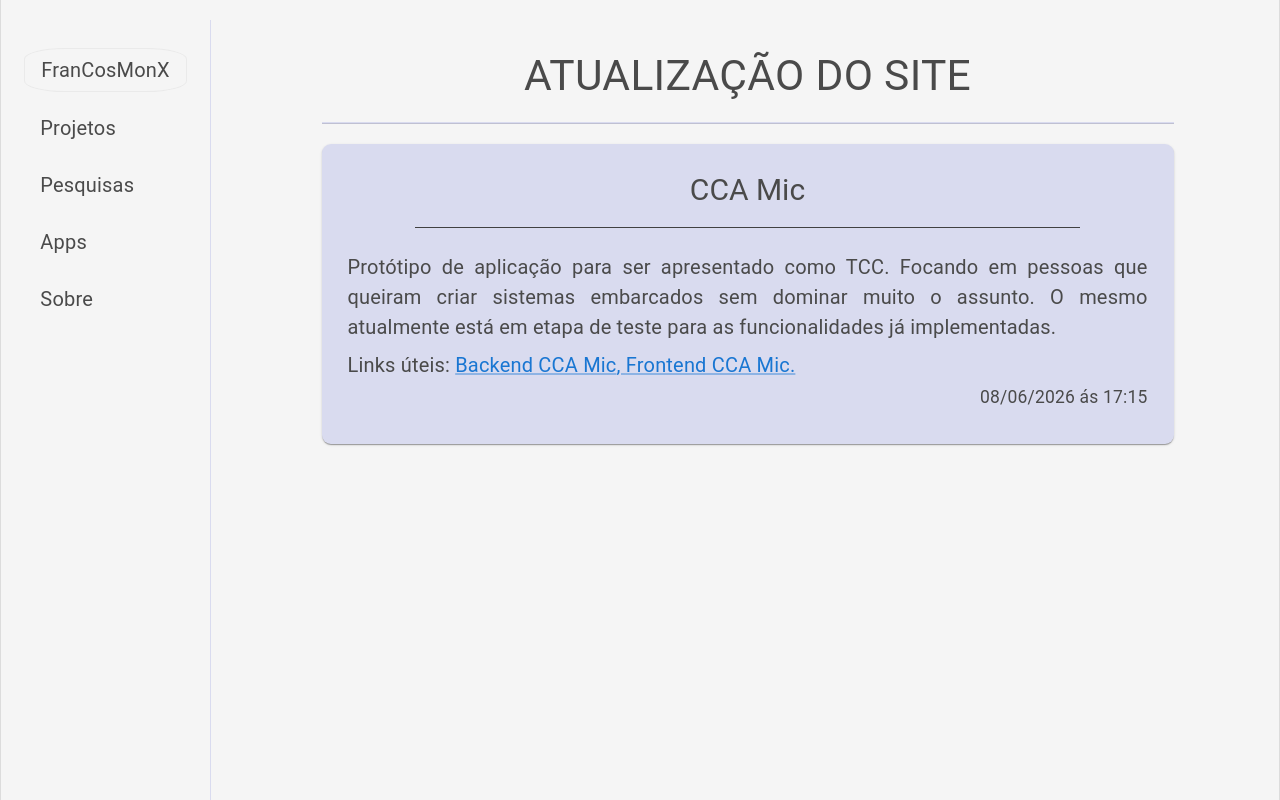
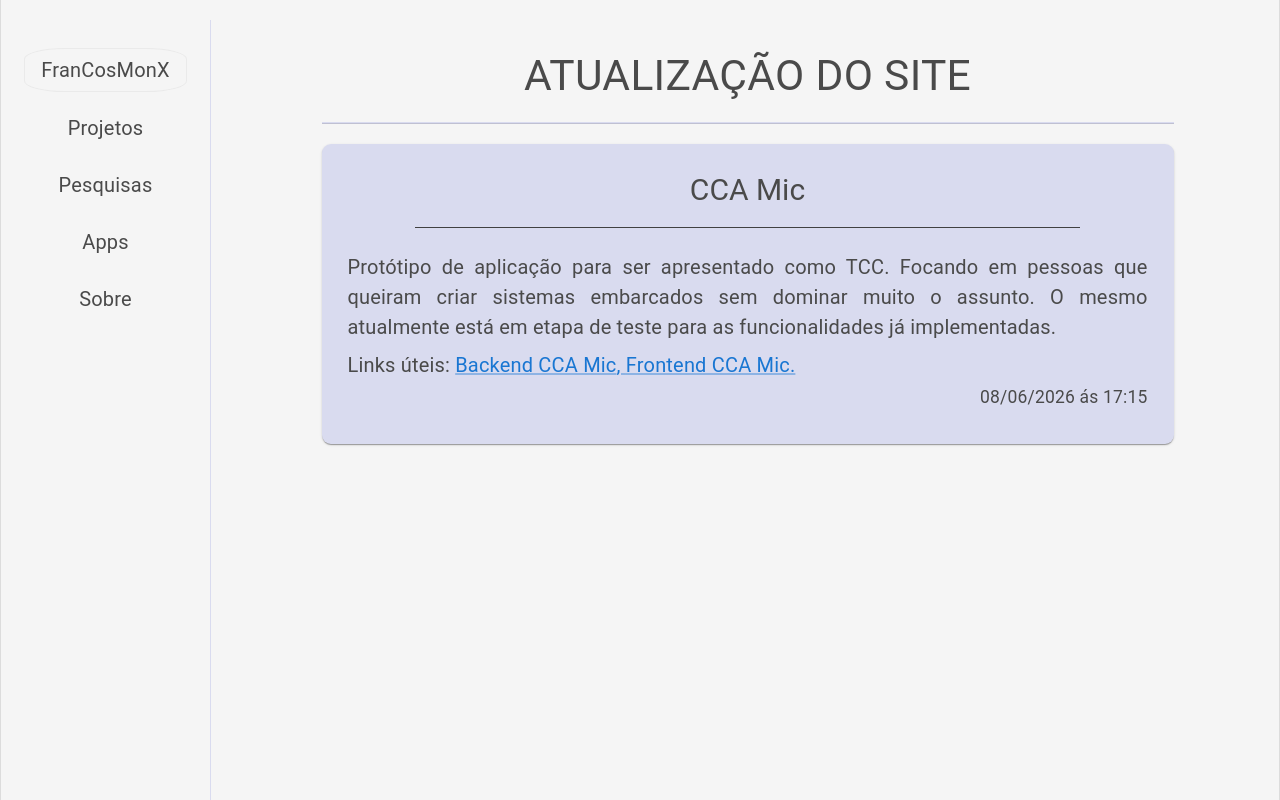
Before and after one commit to FranCosMonX/FranCosMonX.github.io, a React (Vite) app: page / in a window 1280 px wide. Built offline with nearby package versions, Linux system fonts and the light colour scheme.

Commit message:
corrigindo espaçamento de titulos, tentando corrigir iimagens não visualizadas após deploy. Voltando a centralizar o Menu

```diff
--- a/src/components/MyMarkdown.tsx
+++ b/src/components/MyMarkdown.tsx
@@ -23,6 +23,10 @@ const MyMarkdownWrapper = styled("div")(({ theme }) => ({
     padding: theme.spacing(2),
     borderRadius: theme.shape.borderRadius,
     overflowX: "auto",
+  },
+
+  '& h1, & h2, & h3, & h4':{
+    lineHeight: 'var(--line-height)'
   },
 
   "& h1": {
--- a/src/components/MyMenuList.tsx
+++ b/src/components/MyMenuList.tsx
@@ -8,7 +8,7 @@ interface MyMenuParams {
 
 const MyMenuList: FC<MyMenuParams> = ({children, sx}) => {
   return (
-    <MenuList sx={{display: 'flex', flexDirection: 'column', gap: '15px', height: '100%', sx }}>
+    <MenuList sx={{display: 'flex', textAlign: 'center', flexDirection: 'column', gap: '15px', height: '100%', sx }}>
       {children}
     </MenuList>
   )
--- a/src/pages/tutoriais/projetos/cca_mic/index.tsx
+++ b/src/pages/tutoriais/projetos/cca_mic/index.tsx
@@ -70,9 +70,9 @@ Antes de iniciar, é importante relembrar que o Windows deve ter suporte ao Wing
 
 Primeiro, prima **WIN + R**, digite **cmd** e prima Enter. Isso fará uma editor preto ou colorido (de acordo com o tema do computador) aparecer. Para averiguar se o SO tem suporte ao winget, basta escrever \`winget\` e apertar Enter. O resultado deverá ser iguual ou semelhante ao visto na imagem a seguir.
 
-![Janela Executar do Windows ao apertar o WIN + R](src/assets/screenshots/win_sum_r_com_cmd.png "Janela Executar do Windows ao apertar o WIN + R")
+![Janela Executar do Windows ao apertar o WIN + R](screenshots/win_sum_r_com_cmd.png "Janela Executar do Windows ao apertar o WIN + R")
 
-![Exemplo do resultado do comando winget](src/assets/screenshots/winget_exemplo.png "Resuultado do uso do comando winget no terminal")
+![Exemplo do resultado do comando winget](screenshots/winget_exemplo.png "Resuultado do uso do comando winget no terminal")
 
 Com o SO tendo o recurso Winget, para instalar os recursos, seguindo a lista, basta usar os comandos a seguir:
 - \`winget install "Python.Python.3.13"\`: para instalar o python na versão 3.13.14;
```
Also changed, not shown: public/screenshots/win_sum_r_com_cmd.png (renamed from src/assets/screenshots/win_sum_r_com_cmd.png), public/screenshots/winget_exemplo.png (renamed from src/assets/screenshots/winget_exemplo.png).
